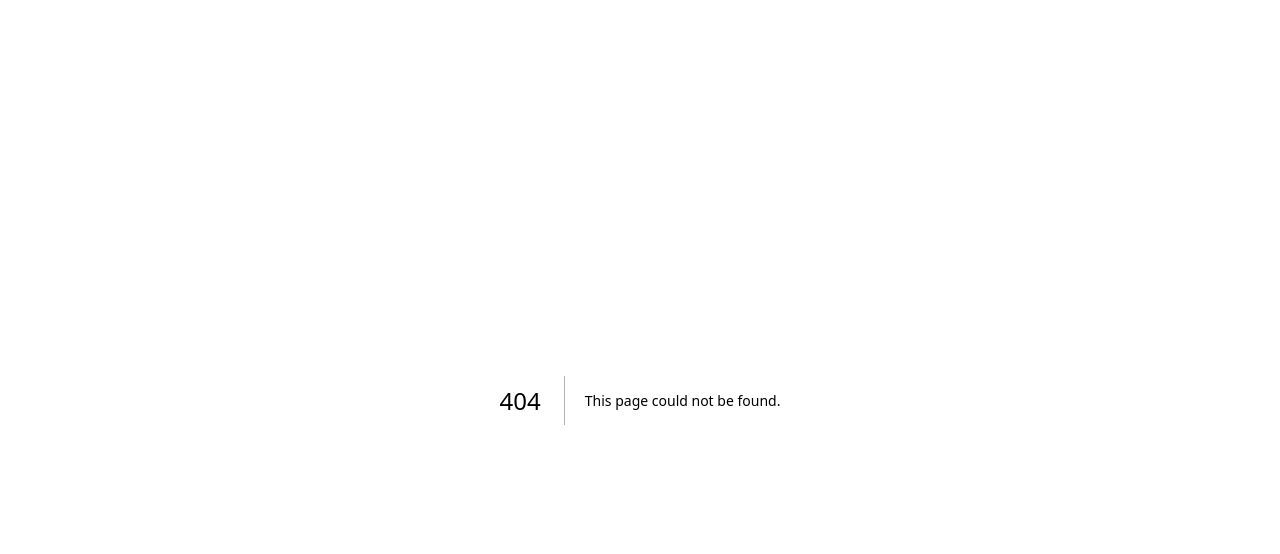
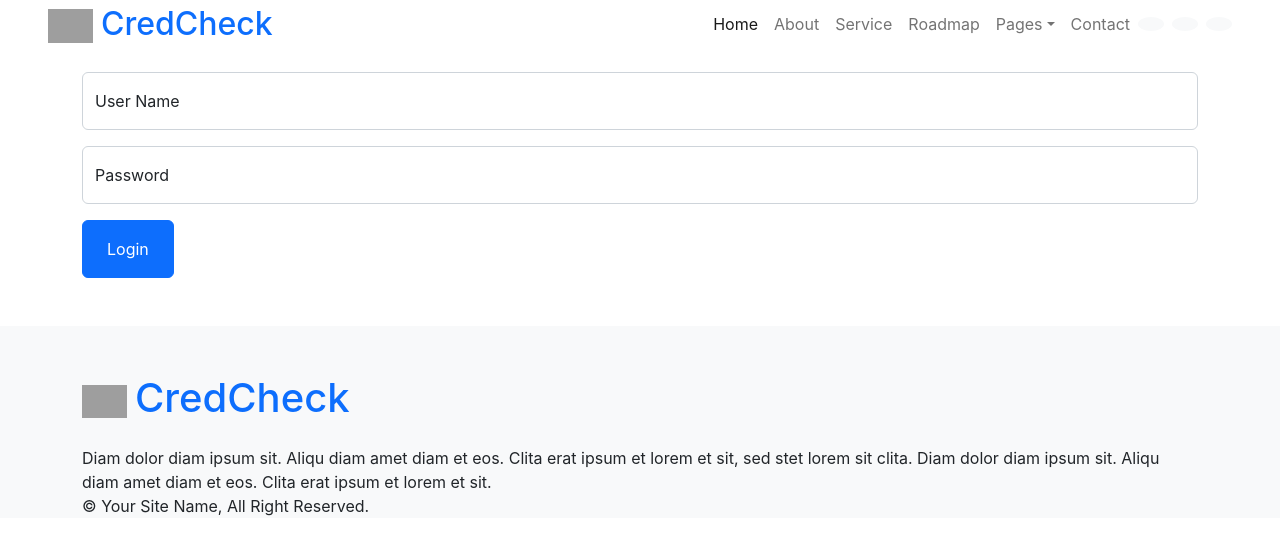
Before and after one commit to priyanka9167/CredCheck, a Next.js app in the folder credcheck-frontend/: page /login in a window 1280 px wide. Before the commit this address had no page. Shown: the top 554 px of the page. Built offline with nearby package versions, Linux system fonts and the light colour scheme; grey boxes are pictures that could not be loaded.

Commit message:
added Login UI and Register UI with code setup of Layout architecture

```diff
--- /dev/null
+++ b/credcheck-frontend/components/footer/footer.tsx
@@ -0,0 +1,23 @@
+export default function Footer(): JSX.Element {
+    return (
+        <div className="container-fluid bg-light footer mt-5 pt-5 wow fadeIn" data-wow-delay="0.1s">
+        <div className="container">
+            <div className="row g-5">
+                <div className="col-md-12">
+                    <h1 className="text-primary mb-4"><img className="img-fluid me-2" src="img/icon-1.png" alt="" style={{width: 45 +'px'}}/>CredCheck</h1>
+                    <span>Diam dolor diam ipsum sit. Aliqu diam amet diam et eos. Clita erat ipsum et lorem et sit, sed stet lorem sit clita. Diam dolor diam ipsum sit. Aliqu diam amet diam et eos. Clita erat ipsum et lorem et sit.</span>
+                </div>
+            </div>
+        </div>
+        <div className="container-fluid copyright">
+            <div className="container">
+                <div className="row">
+                    <div className="col-md-6 text-center text-md-start mb-3 mb-md-0">
+                        &copy; <a href="#">Your Site Name</a>, All Right Reserved.
+                    </div>
+                </div>
+            </div>
+        </div>
+    </div>
+    )
+}
--- a/credcheck-frontend/components/header/header.tsx
+++ b/credcheck-frontend/components/header/header.tsx
@@ -1,10 +1,10 @@
 
-export default function Header () {
+export default function Header() {
     return(
        <nav className="d-flex navbar navbar-expand-lg bg-white navbar-light sticky-top p-0 px-4 px-lg-5">
        <a href="index.html" className="navbar-brand d-flex align-items-center">
            <h2 className="m-0 text-primary"><img className="img-fluid me-2" src="img/icon-1.png" alt=""
-                   style={{width: 45+ 'px'}}/>CryptoCoin</h2>
+                   style={{width: 45+ 'px'}}/>CredCheck</h2>
        </a>
        <button type="button" className="navbar-toggler" data-bs-toggle="collapse" data-bs-target="#navbarCollapse">
            <span className="navbar-toggler-icon"></span>
--- /dev/null
+++ b/credcheck-frontend/components/layout/layout.tsx
@@ -0,0 +1,12 @@
+import Header from '../header/header';
+import Footer from '../footer/footer';
+
+export default function Layout({children}:{children: any}): JSX.Element {
+    return (
+        <>
+            <Header/>
+            {children}
+            <Footer/>
+        </>
+    )
+}
--- /dev/null
+++ b/credcheck-frontend/components/login/login.tsx
@@ -0,0 +1,25 @@
+export default function LoginForm() {
+    return (
+        <div className="container mt-4">
+                   <form>
+                        <div className="row g-3">
+                            <div className="col-12">
+                                <div className="form-floating">
+                                    <input type="text" className="form-control" id="subject" placeholder="Subject"/>
+                                    <label htmlFor="subject">User Name</label>
+                                </div>
+                            </div>
+                            <div className="col-12">
+                                <div className="form-floating">
+                                    <input type="password" className="form-control" id="subject" placeholder="Subject"/>
+                                    <label htmlFor="subject">Password</label>
+                                </div>
+                            </div>
+                            <div className="col-12">
+                                <button className="btn btn-primary py-3 px-4" type="submit">Login</button>
+                            </div>
+                        </div>
+                    </form>
+        </div>
+    )
+}
--- a/credcheck-frontend/pages/_app.tsx
+++ b/credcheck-frontend/pages/_app.tsx
@@ -1,6 +1,11 @@
 import '../styles/globals.scss'
-import type { AppProps } from 'next/app'
+import type { AppProps } from 'next/app';
+import Layout from '../components/layout/layout';
 
 export default function App({ Component, pageProps }: AppProps) {
-  return <Component {...pageProps} />
+  return (
+    <Layout>
+      <Component {...pageProps} />
+    </Layout>
+  )
 }
--- a/credcheck-frontend/pages/index.tsx
+++ b/credcheck-frontend/pages/index.tsx
@@ -1,7 +1,6 @@
 import Head from 'next/head'
 import Image from 'next/image'
 import styles from '../styles/Home.module.scss';
-import Header from '../components/header/header';
 
 export default function Home() {
   return (
@@ -11,7 +10,6 @@ export default function Home() {
         <meta name="description" content="Generated by create next app" />
         <link rel="icon" href="/favicon.ico" />
       </Head>
-      <Header/>
     </div>
   )
 }
--- /dev/null
+++ b/credcheck-frontend/pages/login.tsx
@@ -0,0 +1,6 @@
+import LoginForm from "../components/login/login"
+export default function Login() {
+    return (
+        <LoginForm/>
+    )
+}
```
Also changed, not shown: credcheck-frontend/components/register/register.tsx (added, +35 -0 lines), credcheck-frontend/components/footer/foorte.scss (added), credcheck-frontend/components/layout/layout.scss (added), credcheck-frontend/components/login/login.scss (added), credcheck-frontend/components/register/register.scss (added).
